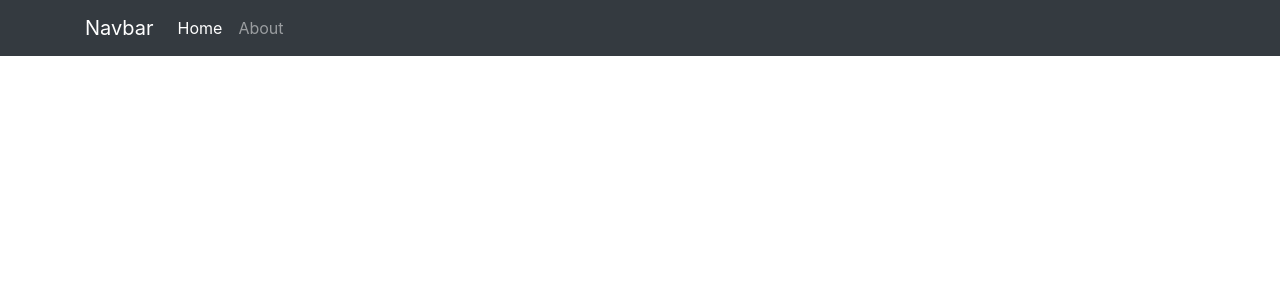
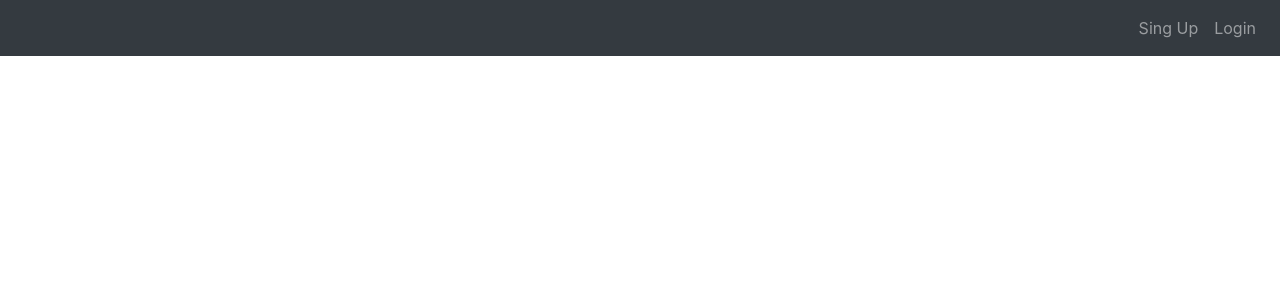
Before and after one commit to MRX-Baiz/posts, a Django app: page /about/ in a window 1280 px wide. Shown: the top 300 px of the page. Run offline with Django 5.2, Linux system fonts and the light colour scheme.

Commit message:
Update database and navigation partial
This commit includes modifications to the 'db.sqlite3' file, reflecting changes related to database content or structure. Additionally, updates are made to the navigation partial template ('nav.html') to improve navigation functionality & appearance.

```diff
--- a/templates/partials/nav.html
+++ b/templates/partials/nav.html
@@ -1,20 +1,37 @@
 <nav class="navbar navbar-expand-lg navbar-dark bg-dark fixed-top">
+    {% if request.user.is_authenticated %}
     <div class="container">
-        <a class="navbar-brand" href="#">Navbar</a>
+        <a class="navbar-brand" href="#">BasicBlogger</a>
         <button class="navbar-toggler" type="button" data-toggle="collapse" data-target="#navbarSupportedContent" aria-controls="navbarSupportedContent" aria-expanded="false" aria-label="Toggle navigation">
         <span class="navbar-toggler-icon"></span>
         </button>
 
         <div class="collapse navbar-collapse" id="navbarSupportedContent">
-            <ul class="navbar-nav mr-auto">
-                <li class="nav-item active">
-                    <a class="nav-link" href="#">Home <span class="sr-only">(current)</span></a>
+            <ul class="navbar-nav ml-auto">
+                <li class="nav-item dropdown">
+                    <a class="nav-link dropdown-toggle" href="#" role="button" data-toggle="dropdown" aria-expanded="false">
+                        Go to
+                    </a>
+                    <div class="dropdown-menu">
+                         <a class="dropdown-item" href="#"> Home </a>
+                        <a class="dropdown-item" href="#"> About </a>
+                         <a class="dropdown-item" href="#"> Profile </a>
+                    </div>
                 </li>
                 <li class="nav-item">
-                    <a class="nav-link" href="#">About</a>
+                    <a class="nav-link" href="#"> Logout </a>
                 </li>
             </ul>
-
+    {% else %}
+            <ul class="navbar-nav ml-auto">
+                <li class="nav-item dropdown">
+                    <a class="nav-link" href="#"> Sing Up </a>
+                </li>
+                <li class="nav-item">
+                    <a class="nav-link" href="#"> Login </a>
+                </li>
+            </ul>
+    {% endif %}
         </div>
     </div>
 </nav>
```
Also changed, not shown: db.sqlite3.
